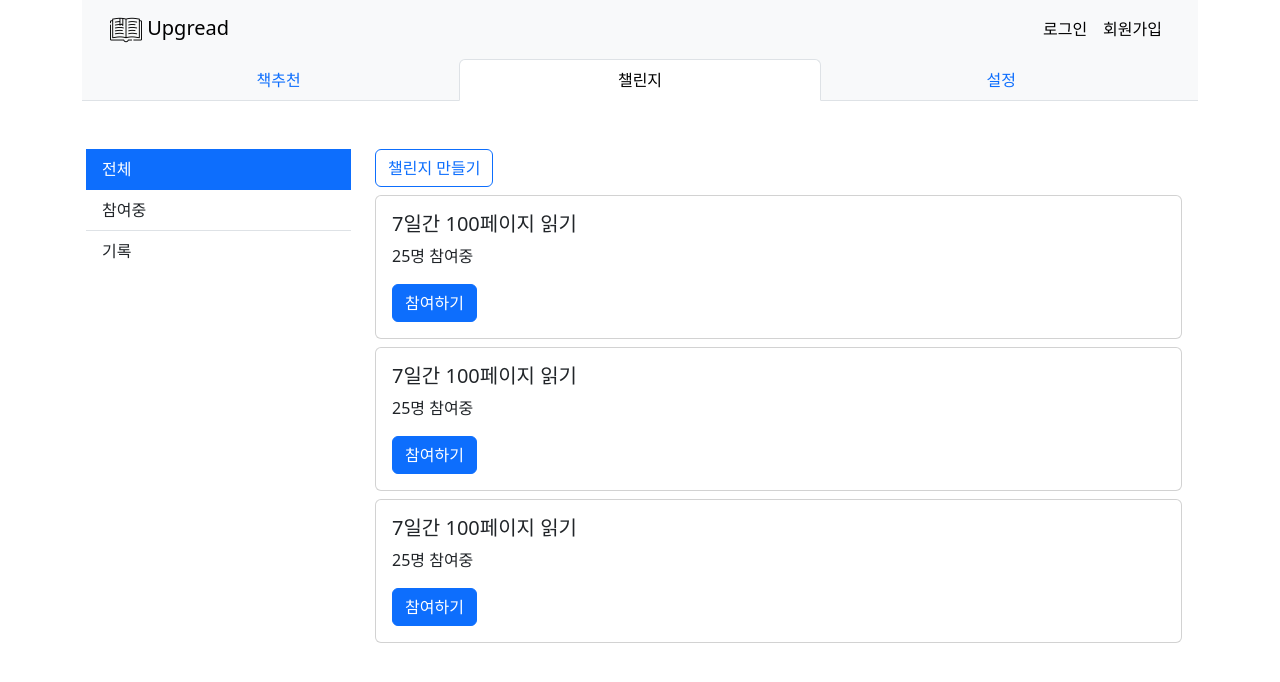
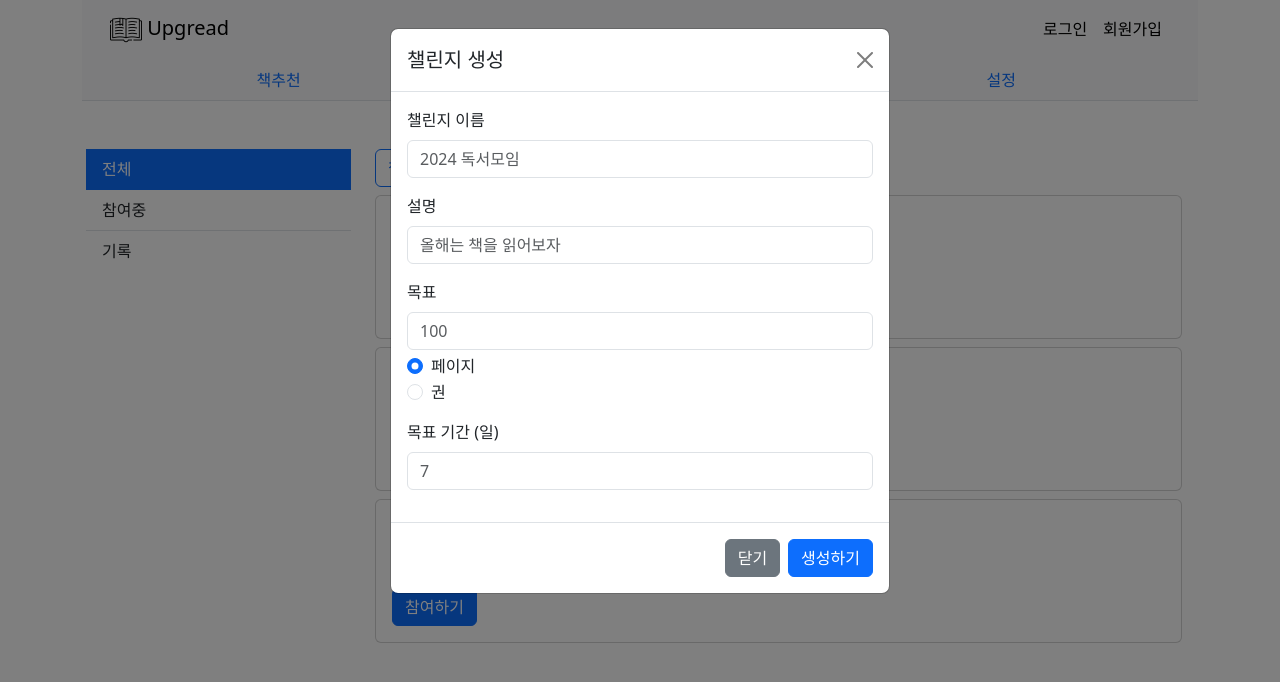
Before and after one commit to forever0801/upgread, a Vue app in the folder frontend/: page /challenge/all in a window 1280 px wide. Both pictures are taken after a click on the button "챌린지 만들기". Shown: the top 682 px of the page. Built offline with nearby package versions, Linux system fonts and the light colour scheme.

Commit message:
feat: 챌린지 만들기 모달

```diff
--- a/frontend/src/components/challenge/ChallengeAll.vue
+++ b/frontend/src/components/challenge/ChallengeAll.vue
@@ -1,15 +1,60 @@
 <template>
   <div>
-    <button type="button" class="btn btn-outline-primary">챌린지 만들기</button>
+    <button type="button" class="btn btn-outline-primary" data-bs-toggle="modal" data-bs-target="#makeModal">챌린지 만들기
+    </button>
     <challenge-card></challenge-card>
     <challenge-card></challenge-card>
     <challenge-card></challenge-card>
+    <div class="modal fade" id="makeModal" tabindex="-1" aria-labelledby="exampleModalLabel" aria-hidden="true">
+      <div class="modal-dialog">
+        <div class="modal-content">
+          <div class="modal-header">
+            <h5 class="modal-title" id="exampleModalLabel">챌린지 생성</h5>
+            <button type="button" class="btn-close" data-bs-dismiss="modal" aria-label="Close"></button>
+          </div>
+          <div class="modal-body">
+            <div class="mb-3">
+              <label for="title" class="form-label">챌린지 이름</label>
+              <input type="text" class="form-control" id="title" placeholder="2024 독서모임">
+            </div>
+            <div class="mb-3">
+              <label for="description" class="form-label">설명</label>
+              <input type="text" class="form-control" id="description" placeholder="올해는 책을 읽어보자">
+            </div>
+            <div class="mb-3">
+              <div class="form-label">목표</div>
+              <input type="number" class="form-control mb-1" id="goal" placeholder="100">
+              <div class="form-check">
+                <input class="form-check-input" type="radio" name="type" id="pages" value="pages" checked>
+                <label class="form-check-label" for="pages">
+                  페이지
+                </label>
+              </div>
+              <div class="form-check">
+                <input class="form-check-input" type="radio" name="type" id="books" value="books">
+                <label class="form-check-label" for="books">
+                  권
+                </label>
+              </div>
+            </div>
+            <div class="mb-3">
+              <label for="duration" class="form-label">목표 기간 (일)</label>
+              <input type="number" class="form-control" id="duration" placeholder="7">
+            </div>
+          </div>
+          <div class="modal-footer">
+            <button type="button" class="btn btn-secondary" data-bs-dismiss="modal">닫기</button>
+            <button type="button" class="btn btn-primary">생성하기</button>
+          </div>
+        </div>
+      </div>
+    </div>
   </div>
 </template>
 
 <script setup>
+import ChallengeCard from '@/components/challenge/ChallengeCard.vue';
 
-import ChallengeCard from '@/components/challenge/ChallengeCard.vue';
 </script>
 
 <style scoped>
```
